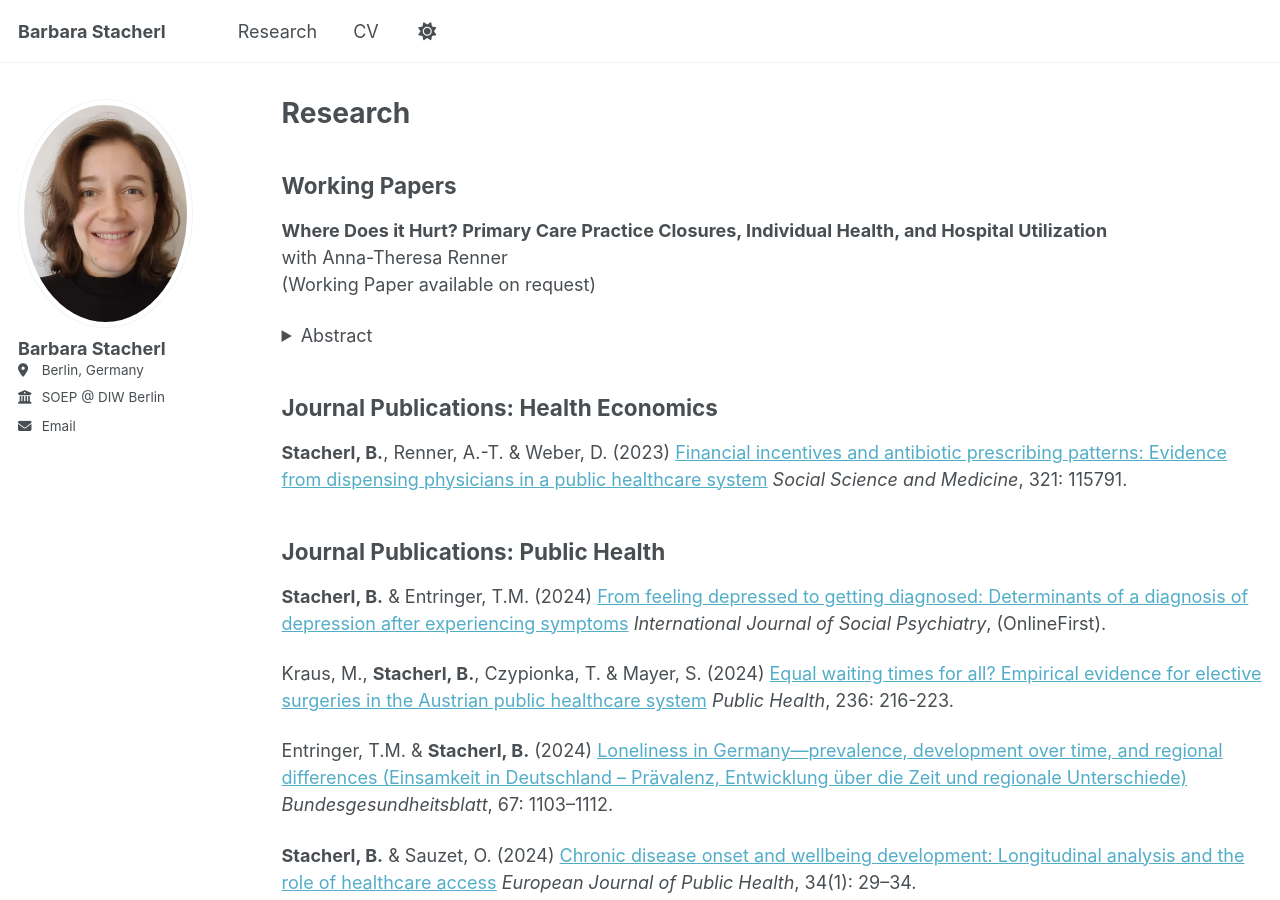
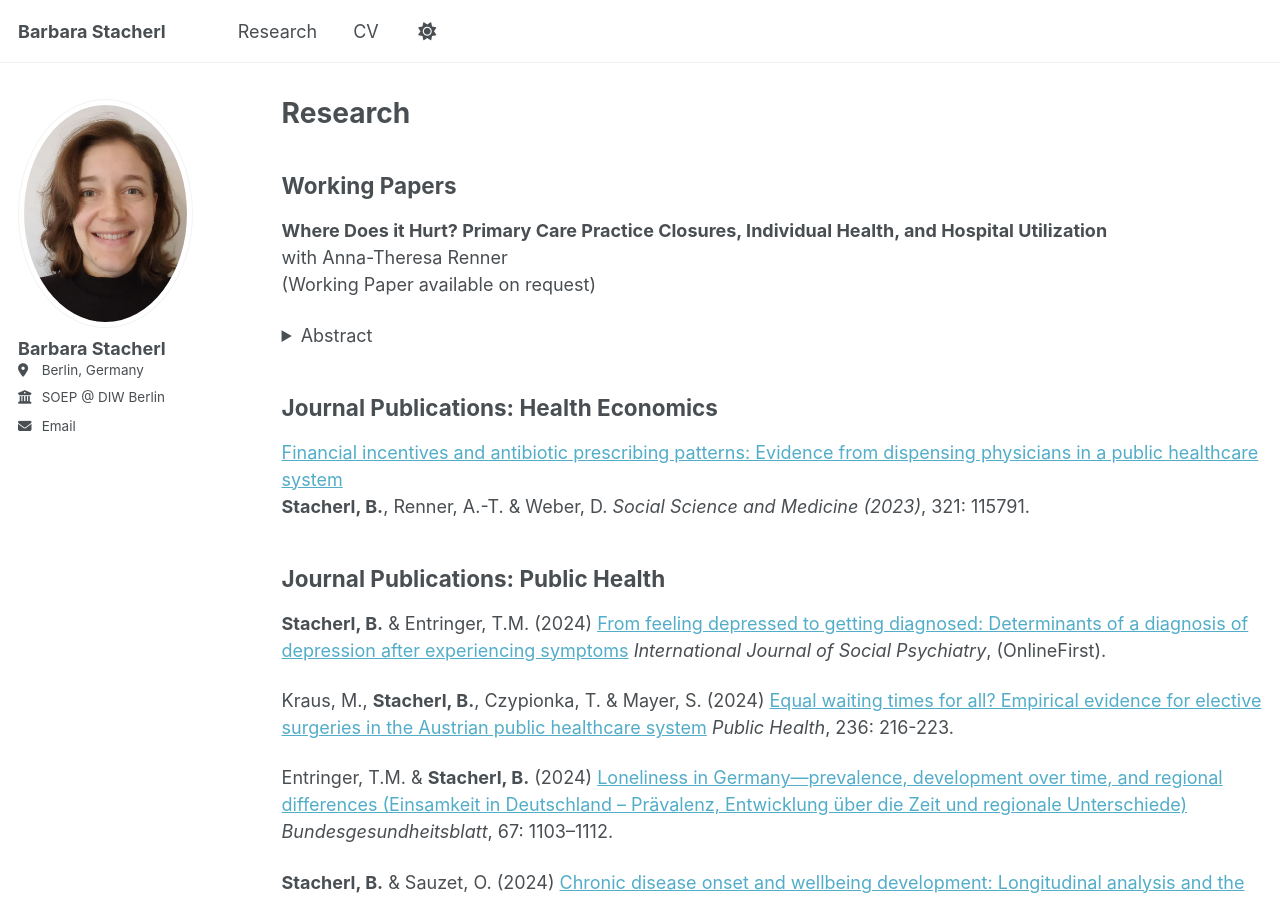
Before and after one commit to barbarastacherl/barbarastacherl.github.io, a Jekyll site: the page built from _pages/research.md, in a window 1280 px wide and 900 px high. Built offline with Jekyll 4.4.1, drawn with Linux system fonts in a browser that asks for light colours.

```diff
--- a/_pages/research.md
+++ b/_pages/research.md
@@ -23,8 +23,11 @@ Our results show that in settings with high GP supply, care discontinuity result
 
 ## Journal Publications: Health Economics
 
-**Stacherl, B.**, Renner, A.-T. & Weber, D. (2023) [Financial incentives and antibiotic prescribing patterns: Evidence from
-dispensing physicians in a public healthcare system](https://www.sciencedirect.com/science/article/pii/S027795362300148X) *Social Science and Medicine*, 321: 115791.
+[Financial incentives and antibiotic prescribing patterns: Evidence from
+dispensing physicians in a public healthcare system](https://www.sciencedirect.com/science/article/pii/S027795362300148X) \
+**Stacherl, B.**, Renner, A.-T. & Weber, D.
+*Social Science and Medicine (2023)*, 321: 115791.
+
 
 ## Journal Publications: Public Health
 
@@ -43,12 +46,14 @@ healthcare access](https://academic.oup.com/eurpub/article/34/1/29/7295825) *Eur
 **Stacherl, B.** & Sauzet, O. (2023) [Gravity models for potential spatial healthcare access measurement: A systematic
 methodological review](https://ij-healthgeographics.biomedcentral.com/articles/10.1186/s12942-023-00358-z) *International Journal of Health Geographics*, 22(1): 34.
 
+
 ## Policy Reports
 
 Entringer, T.M., Kumrow, L., & **Stacherl, B.** (2025) [Loneliness in Germany: Low-income earners at highest risk of loneliness](https://www.diw.de/documents/publikationen/73/diw_01.c.935131.de/dwr-25-05-1.pdf), *DIW Weekly Report*, 5/2025: 33-40.
 
 Beckmannshagen, M., Graeber D. & **Stacherl, B.** (2023) [Mental health: Difference between East and West Germany is
 getting smaller (Psychische Gesundheit hat sich in Ost und West angenähert)](https://www.diw.de/documents/publikationen/73/diw_01.c.881929.de/23-40.pdf), *DIW Weekly Report*, 40/2023: 546-552.
+
 
 ## Select Work in Progress
 
```
